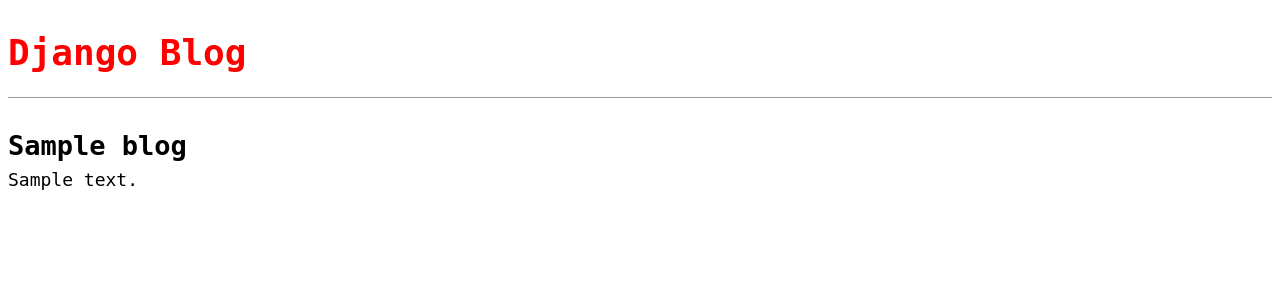
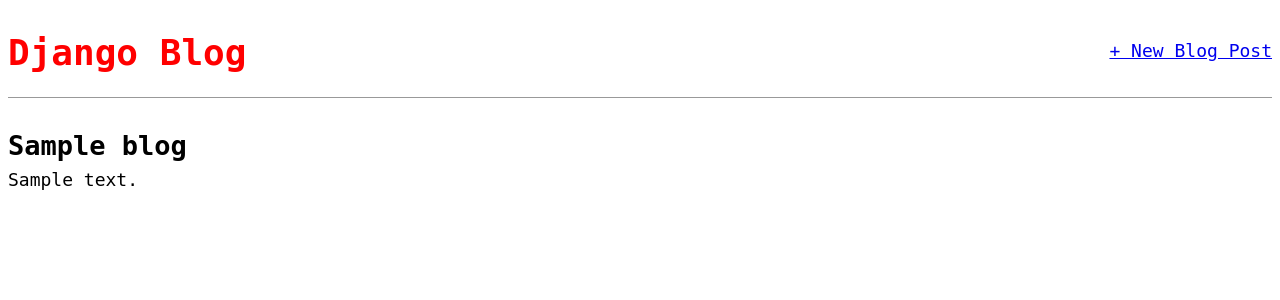
Before and after one commit to gaurav-750/Django-blog, a Django app: template templates/post_detail.html in a window 1280 px wide. Shown: the top 300 px of the page. Run offline with Django 4.2, Linux system fonts and the light colour scheme; the template is opened without the code that fills it: most values are stand-ins (such as "Sample title", 1, 10 or a date in 2020).

Commit message:
adding a create new post feature to our app

```diff
--- a/blog/models.py
+++ b/blog/models.py
@@ -1,5 +1,5 @@
 from django.db import models
-
+from django.urls import reverse
 # Create your models here.
 
 
@@ -10,3 +10,7 @@
 
     def __str__(self) -> str:
         return self.title
+
+    # telling django where to redirect after Post
+    def get_absolute_url(self):
+        return reverse("post_detail", kwargs={"pk": self.id})
--- a/blog/urls.py
+++ b/blog/urls.py
@@ -1,7 +1,8 @@
 from django.urls import path
-from .views import BlogView, BlogDetailView
+from .views import BlogView, BlogDetailView, BlogCreateView
 
 urlpatterns = [
     path('', BlogView.as_view(), name='home'),
-    path('post/<int:pk>', BlogDetailView.as_view(), name='post_detail')
+    path('post/<int:pk>', BlogDetailView.as_view(), name='post_detail'),
+    path('post/new/', BlogCreateView.as_view(), name='post_new')
 ]
--- a/templates/base.html
+++ b/templates/base.html
@@ -11,9 +11,12 @@
   </head>
   <body>
     <header>
-      <h1>
-        <a href="{% url 'home' %}">Django Blog</a>
-      </h1>
+      <div class="nav-left">
+        <h1><a href="{% url 'home' %}">Django Blog</a></h1>
+      </div>
+      <div class="nav-right">
+        <a href="{% url 'post_new' %}"> + New Blog Post </a>
+      </div>
     </header>
     <div>{% block content %}{% endblock content %}</div>
   </body>
```
Also changed, not shown: blog/views.py (+9 -1 lines), templates/post_new.html (added, +9 -0 lines), db.sqlite3.
